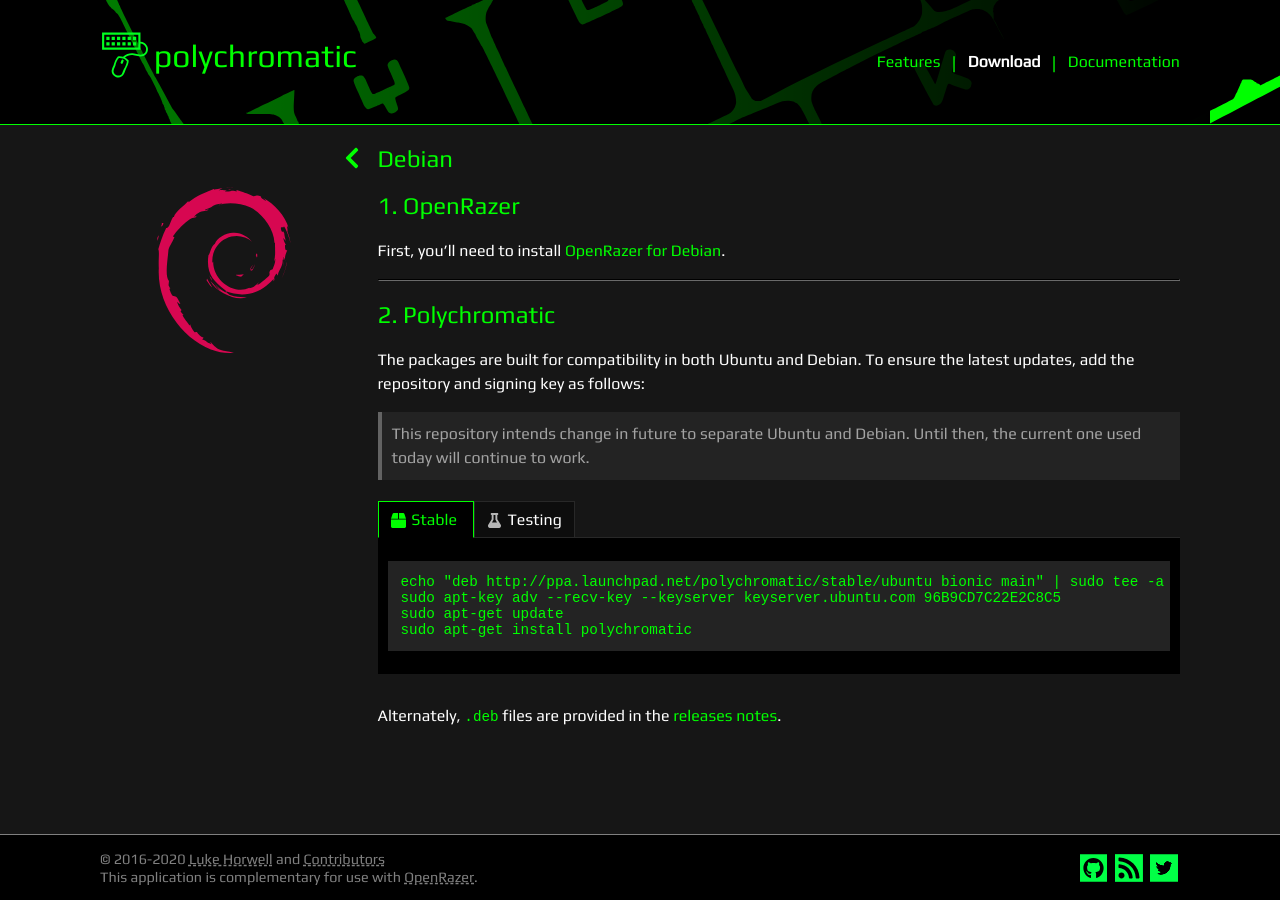
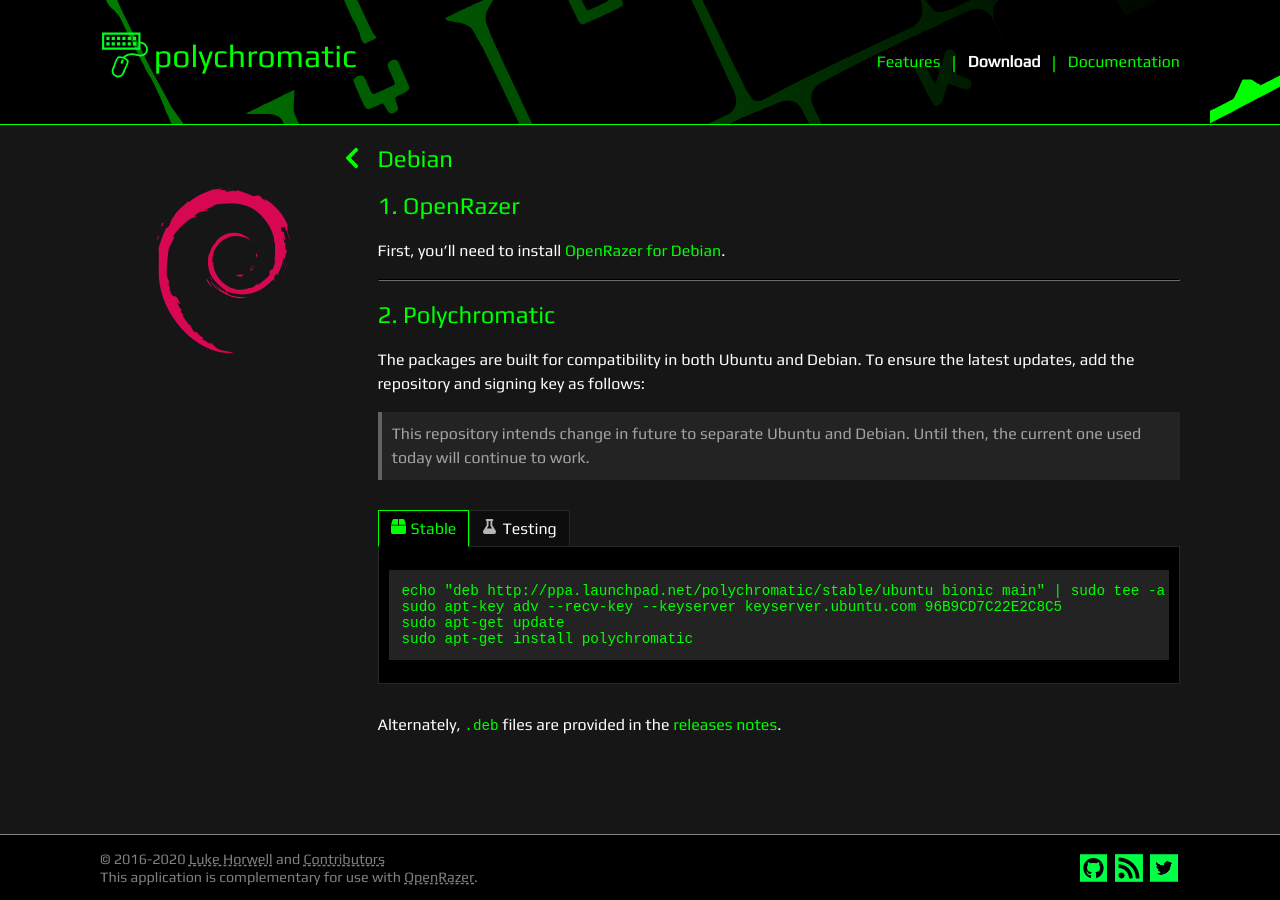
Before and after one commit to polychromatic/website, a Jekyll site: the page built from pages/download/debian.md, in a window 1280 px wide. Built offline with Jekyll 4.4.1, drawn with Linux system fonts in a browser that asks for light colours.

Commit message:
Fix tabs in Chromium browsers
Regression from ba235630c62acda81498632a1a331d2f901b1550

```diff
--- a/_sass/tabs.scss
+++ b/_sass/tabs.scss
@@ -4,15 +4,19 @@
     margin: 30px 0;
 }
 
-.tabs {}
+.tabs {
+    display: flex;
+}
 
 .btn-tab {
     background: lighten($bg-secondary, 5%);
     border: 1px solid $table-colour;
     color: #fff;
     cursor: pointer;
+    display: flex;
     padding: 8px 12px;
     margin: 0;
+    outline: 0;
 
     img {
         filter: grayscale(1);
@@ -23,7 +27,7 @@
     }
 
     span {
-        padding-left: 2px;
+        padding-left: 5px;
     }
 
     &:hover,
@@ -73,8 +77,8 @@
 
 .tab-content {
     background: $bg-secondary;
-    border-top: 1px solid $table-colour;
+    border: 1px solid $table-colour;
     display: none;
-    margin: 8px 0;
+    margin: -1px 0;
     padding: 10px;
 }
```
